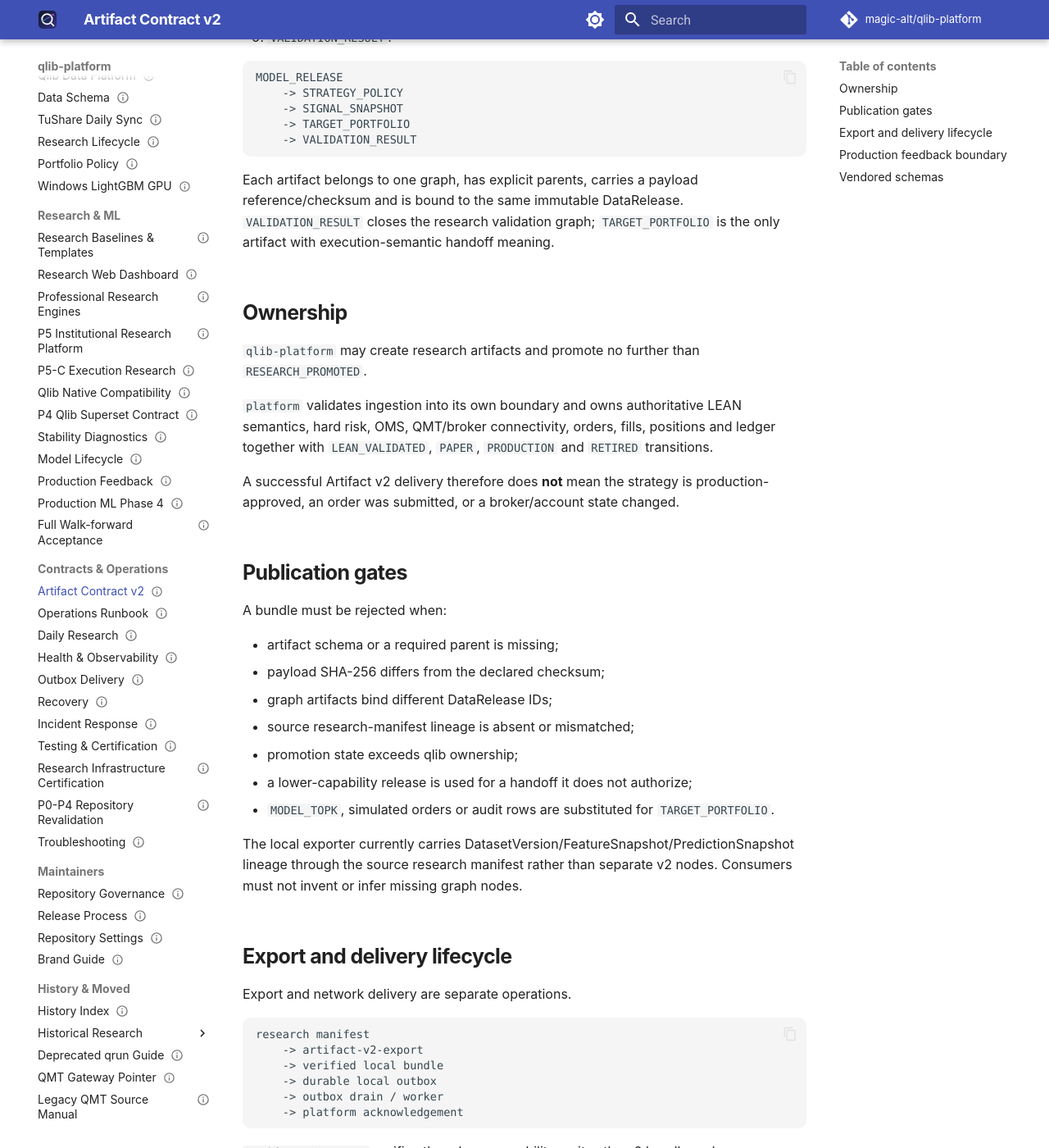
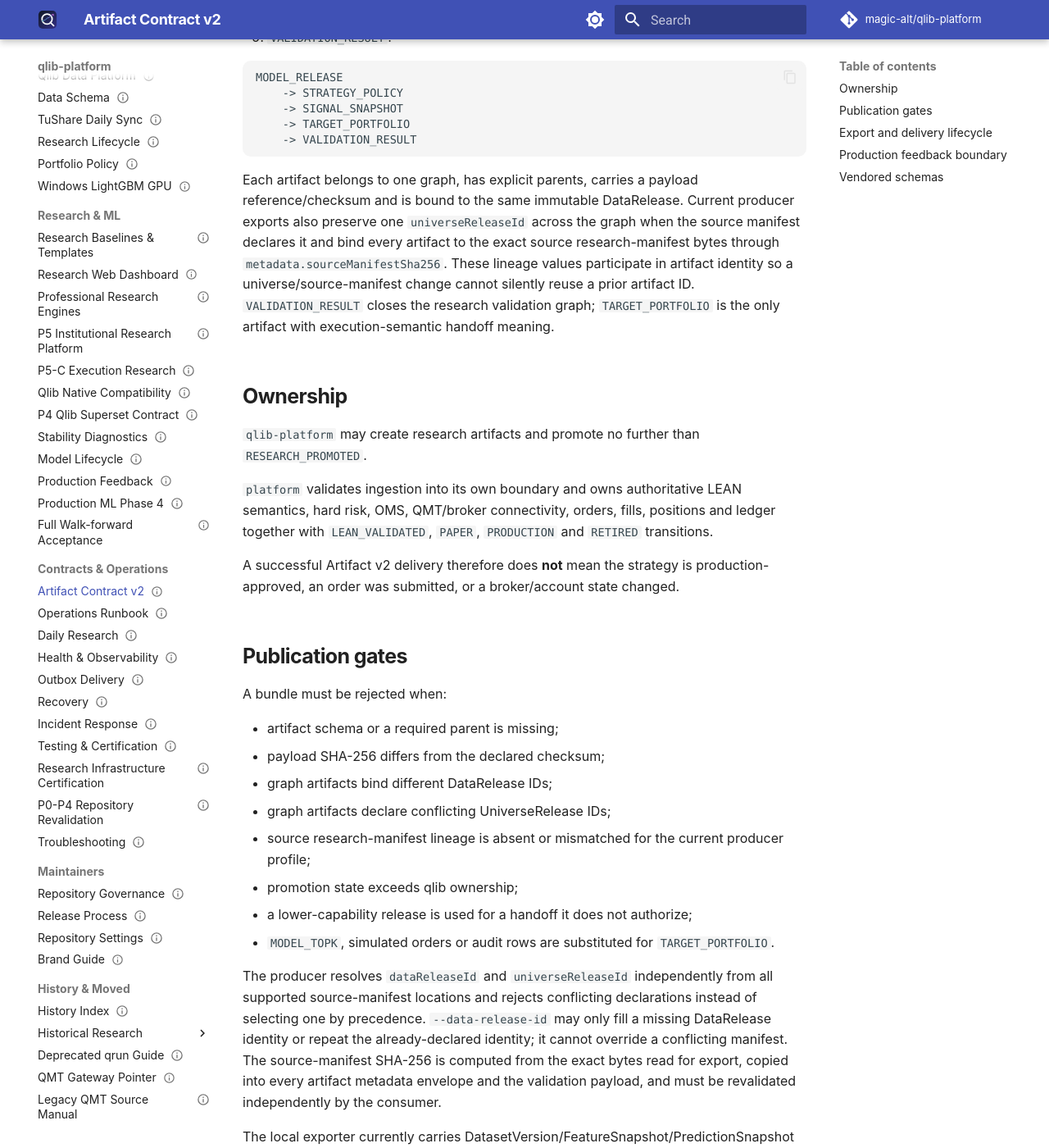
Before and after one commit to magic-alt/qlib-platform, an MkDocs documentation site: the page built from docs/artifact_contract_v2.md, in a window 1280 px wide and 1400 px high, scrolled down 390 px. Shown: the whole window at 82% size. Built offline with MkDocs 1.6.1 and Material for MkDocs 9.7.7, drawn with Linux system fonts in a browser that asks for light colours; comment, search, counter and statistics services are not loaded.

Commit message:
docs(stage-b): document release lineage binding

````diff
--- a/docs/artifact_contract_v2.md
+++ b/docs/artifact_contract_v2.md
@@ -25,7 +25,7 @@ MODEL_RELEASE
     -> VALIDATION_RESULT
 ```
 
-Each artifact belongs to one graph, has explicit parents, carries a payload reference/checksum and is bound to the same immutable DataRelease. `VALIDATION_RESULT` closes the research validation graph; `TARGET_PORTFOLIO` is the only artifact with execution-semantic handoff meaning.
+Each artifact belongs to one graph, has explicit parents, carries a payload reference/checksum and is bound to the same immutable DataRelease. Current producer exports also preserve one `universeReleaseId` across the graph when the source manifest declares it and bind every artifact to the exact source research-manifest bytes through `metadata.sourceManifestSha256`. These lineage values participate in artifact identity so a universe/source-manifest change cannot silently reuse a prior artifact ID. `VALIDATION_RESULT` closes the research validation graph; `TARGET_PORTFOLIO` is the only artifact with execution-semantic handoff meaning.
 
 ## Ownership
 
@@ -42,10 +42,13 @@ A bundle must be rejected when:
 - artifact schema or a required parent is missing;
 - payload SHA-256 differs from the declared checksum;
 - graph artifacts bind different DataRelease IDs;
-- source research-manifest lineage is absent or mismatched;
+- graph artifacts declare conflicting UniverseRelease IDs;
+- source research-manifest lineage is absent or mismatched for the current producer profile;
 - promotion state exceeds qlib ownership;
 - a lower-capability release is used for a handoff it does not authorize;
 - `MODEL_TOPK`, simulated orders or audit rows are substituted for `TARGET_PORTFOLIO`.
+
+The producer resolves `dataReleaseId` and `universeReleaseId` independently from all supported source-manifest locations and rejects conflicting declarations instead of selecting one by precedence. `--data-release-id` may only fill a missing DataRelease identity or repeat the already-declared identity; it cannot override a conflicting manifest. The source-manifest SHA-256 is computed from the exact bytes read for export, copied into every artifact metadata envelope and the validation payload, and must be revalidated independently by the consumer.
 
 The local exporter currently carries DatasetVersion/FeatureSnapshot/PredictionSnapshot lineage through the source research manifest rather than separate v2 nodes. Consumers must not invent or infer missing graph nodes.
 
````
Also changed, not shown: other parts of docs/artifact_contract_v2.md (+1 -1 lines).
